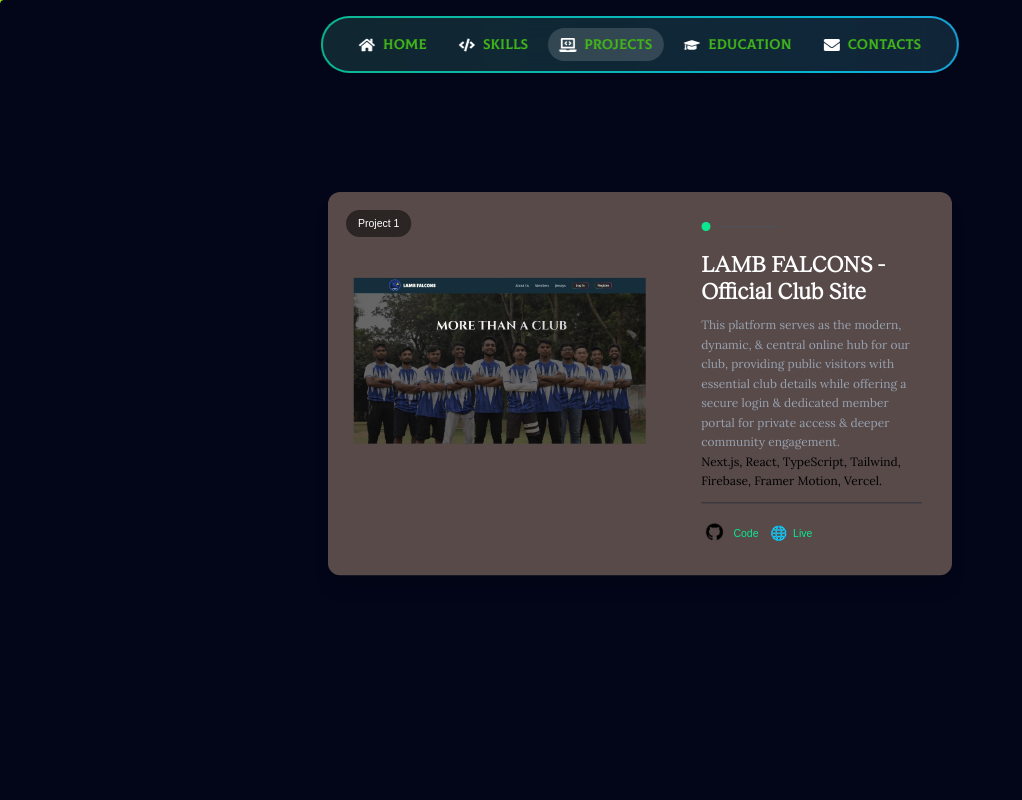
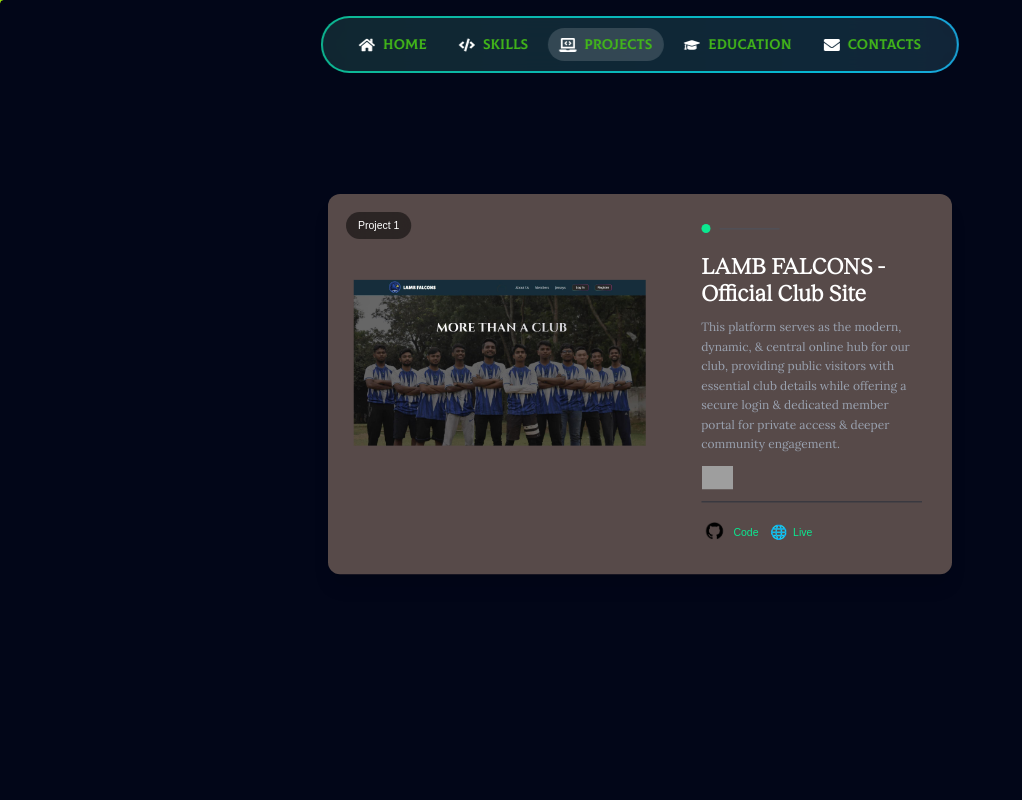
Before and after one commit to uzicodes/utsho-heaven-chowdhury, a Next.js app: page /projects in a window 1280 px wide. Shown: the top 800 px of the page, without its empty margins (0-1022 px from the left). Built offline with nearby package versions, Linux system fonts and the light colour scheme; grey boxes are pictures that could not be loaded.

Commit message:
implemented the skill.dev icons in the project cards

```diff
--- a/src/app/projects/page.tsx
+++ b/src/app/projects/page.tsx
@@ -9,6 +9,7 @@ import Navbar from "../Navbar";
 interface Project {
   title: string;
   description: string;
+  skills: string;
   link: string;
   color: string;
   githubLink: string;
@@ -19,6 +20,7 @@ interface CardProps {
   i: number;
   title: string;
   description: string;
+  skills: string;
   url: string;
   color: string;
   progress: MotionValue<number>;
@@ -30,9 +32,9 @@ interface CardProps {
 
 const projects: Project[] = [
   {
-    title: "LAMB FALCONS - Official Club Site ",
-      description:
-        "This platform serves as the modern, dynamic, & central online hub for our club, providing public visitors with essential club details while offering a secure login & dedicated member portal for private access & deeper community engagement.\n Next.js, React, TypeScript, Tailwind, Firebase, Framer Motion, Vercel.",
+    title: "LAMB FALCONS - Official Club Site",
+    description: "This platform serves as the modern, dynamic, & central online hub for our club, providing public visitors with essential club details while offering a secure login & dedicated member portal for private access & deeper community engagement.",
+    skills: "https://skillicons.dev/icons?i=nextjs,react,ts,tailwind,firebase,vercel",
     link: "/projects/project-1.jpg",
     color: "#0be890",
     githubLink: "https://github.com/uzicodes/lamb-falcons",
@@ -40,26 +42,26 @@ const projects: Project[] = [
   },
   {
     title: "Culinary Canvas",
-    description:
-      "Intuitive web platform that lets you effortlessly discover, customize, and order from diverse local cuisines. This site provides a seamless food delivery experience complete with real-time order tracking and personalized account features. \n Next.js, React, Typescript, Tailwind, MongoDB, Vercel",
+    description: "Intuitive web platform that lets you effortlessly discover, customize, and order from diverse local cuisines. This site provides a seamless food delivery experience complete with real-time order tracking and personalized account features.",
+    skills: "https://skillicons.dev/icons?i=nextjs,react,ts,tailwind,mongodb,vercel",
     link: "/projects/project-2.jpg",
     color: "#0be890",
     githubLink: "https://github.com/uzicodes/culinary-canvas",
     liveLink: "https://the-culinary-canvas.vercel.app/",
   },
-    {
+  {
     title: "Northern Paribahan",
-    description:
-      "Comprehensive platform for seamless ticket booking  with real-time seat availability & instant ticket confirmation. Provides users with personalized travel history, route management  & secure payments. Robust Admin Control for managing routes, schedules, fares & users. \n Next.js, React, Typescript, Tailwind, Supabase, NextAuth, ESlint, Vercel",
+    description: "Comprehensive platform for seamless ticket booking with real-time seat availability & instant ticket confirmation. Provides users with personalized travel history, route management & secure payments. Robust Admin Control for managing routes, schedules, fares & users.",
+    skills: "https://skillicons.dev/icons?i=nextjs,react,ts,tailwind,supabase,vercel",
     link: "/projects/project-5.png",
     color: "#0be890",
     githubLink: "https://github.com/uzicodes/northern-paribahan",
     liveLink: "https://northern-paribahan.vercel.app/",
   },
   {
-    title: "SCREEN BOX ",
-    description:
-      "Comprehensive streaming platform designed to offer users free, on-demand access to a vast library of online movies and web-series. It incorporates a personalized experience through an optional login profile feature, allowing users to track viewing history and manage watchlists. \n Next.js, React, TypeScript, Tailwind, Supabase (PostgreSQL), ESLint, Vercel",
+    title: "SCREEN BOX",
+    description: "Comprehensive streaming platform designed to offer users free, on-demand access to a vast library of online movies and web-series. It incorporates a personalized experience through an optional login profile feature, allowing users to track viewing history and manage watchlists.",
+    skills: "https://skillicons.dev/icons?i=nextjs,react,ts,tailwind,supabase,postgres,vercel",
     link: "/projects/project-3.jpg",
     color: "#0be890",
     githubLink: "https://github.com/uzicodes/screen-box",
@@ -67,20 +69,22 @@ const projects: Project[] = [
   },
   {
     title: "GO Dhaka",
-    description:
-      "Your essential navigator for effortless travel, providing all Dhaka metro, bus routes, and fares in one continuously updated platform. Find the fastest routes instantly, making city travel easy, efficient, and stress-free. No logins required. Google Maps for real-time traffic updates.  \n Next.js, React, TypeScript, Material-UI, Vercel",
+    description: "Your essential navigator for effortless travel, providing all Dhaka metro, bus routes, and fares in one continuously updated platform. Find the fastest routes instantly, making city travel easy, efficient, and stress-free. No logins required. Google Maps for real-time traffic updates.",
+    skills: "https://skillicons.dev/icons?i=nextjs,react,ts,materialui,vercel",
     link: "/projects/project-4.jpg",
     color: "#0be890",
     githubLink: "https://github.com/uzicodes/go-dhaka",
     liveLink: "https://go-dhaka.vercel.app/",
   }
 ];
+
 export default function Projects() {
   const container = useRef<HTMLElement>(null);
   const { scrollYProgress } = useScroll({
     target: container,
     offset: ["start start", "end end"],
   });
+
 
   useEffect(() => {
     // Add specific styles for 1366x768 resolution
@@ -100,7 +104,6 @@ export default function Projects() {
     `;
     document.head.appendChild(style);
 
-    // Resolution check function
     const checkResolution = (): void => {
       const isTargetResolution: boolean =
         window.innerWidth >= 1360 &&
@@ -130,7 +133,7 @@ export default function Projects() {
 
   return (
     <>
-  <Navbar />
+      <Navbar />
       <ReactLenis root>
         <main className="bg-slate-950 relative z-10 min-h-screen pt-12" ref={container}>
           <section className="text-white w-full bg-slate-950">
@@ -144,6 +147,7 @@ export default function Projects() {
                   title={project.title}
                   color={project.color}
                   description={project.description}
+                  skills={project.skills} // Pass the new skills prop
                   progress={scrollYProgress}
                   range={[i * 0.25, 1]}
                   targetScale={targetScale}
@@ -163,6 +167,7 @@ function Card({
   i,
   title,
   description,
+  skills, // Receive the skills prop
   url,
   color,
   progress,
@@ -193,8 +198,8 @@ function Card({
         }}
       >
         {/* Modern split card design */}
-  <div className="w-full flex flex-col md:flex-row rounded-2xl overflow-hidden shadow-xl" style={{ backgroundColor: '#574A49' }}>
-          {/* Image section - full width on mobile, 55% on desktop */}
+        <div className="w-full flex flex-col md:flex-row rounded-2xl overflow-hidden shadow-xl" style={{ backgroundColor: '#574A49' }}>
+          {/* Image section */}
           <div className="w-full md:w-[55%] h-[250px] md:h-[400px] lg:h-[450px] relative overflow-hidden">
             <motion.img
               src={url}
@@ -217,7 +222,8 @@ function Card({
               Project {i + 1}
             </div>
           </div>
-          {/* Content section - full width on mobile, 45% on desktop */}
+
+          {/* Content section */}
           <div className="w-full md:w-[45%] p-6 md:p-8 lg:p-10 flex flex-col justify-between">
             <div>
               <div className="flex items-center gap-3 mb-4 md:mb-6">
@@ -230,18 +236,25 @@ function Card({
               <h2 className="text-xl md:text-2xl lg:text-3xl font-bold text-white mb-2 md:mb-4 reckless-font">
                 {title}
               </h2>
-                <p className="text-sm md:text-base text-gray-400 leading-relaxed line-clamp-3 md:line-clamp-none max-w-md lora-font">
-                  {i === 0
-                    ? <>{description.split('\n')[0]}<br /><span style={{ color: '#000' }}>{description.split('\n')[1]}</span></>
-                    : i === 1
-                      ? <>{description.split('\n')[0]}<br /><span style={{ color: '#000' }}>{description.split('\n')[1]}</span></>
-                      : i === 2
-                        ? <>{description.split('\n')[0]}<br /><span style={{ color: '#000' }}>{description.split('\n')[1]}</span></>
-                        : i === 3
-                          ? <>{description.split('\n')[0]}<br /><span style={{ color: '#000' }}>{description.split('\n')[1]}</span></>
-                          : description}
-                </p>
+
+              {/* Description Text */}
+              <p className="text-sm md:text-base text-gray-400 leading-relaxed line-clamp-3 md:line-clamp-none max-w-md lora-font mb-4">
+                {description}
+              </p>
+
+              {/* Skills Icon Strip */}
+              <div className="mt-2">
+                <img
+                    src={skills}
+                    alt="Tech Stack"
+                    className="h-6 md:h-8 w-auto"
+                    loading="lazy"
+                />
+              </div>
+
             </div>
+
+            {/* Links Section */}
             <div className="mt-4 md:mt-auto pt-4">
               <div className="w-full h-[1px] bg-gray-800 mb-4 md:mb-6" />
               <div className="flex items-center gap-4">
```
Also changed, not shown: 1 other file (tests, documents, lock files or other folders).
